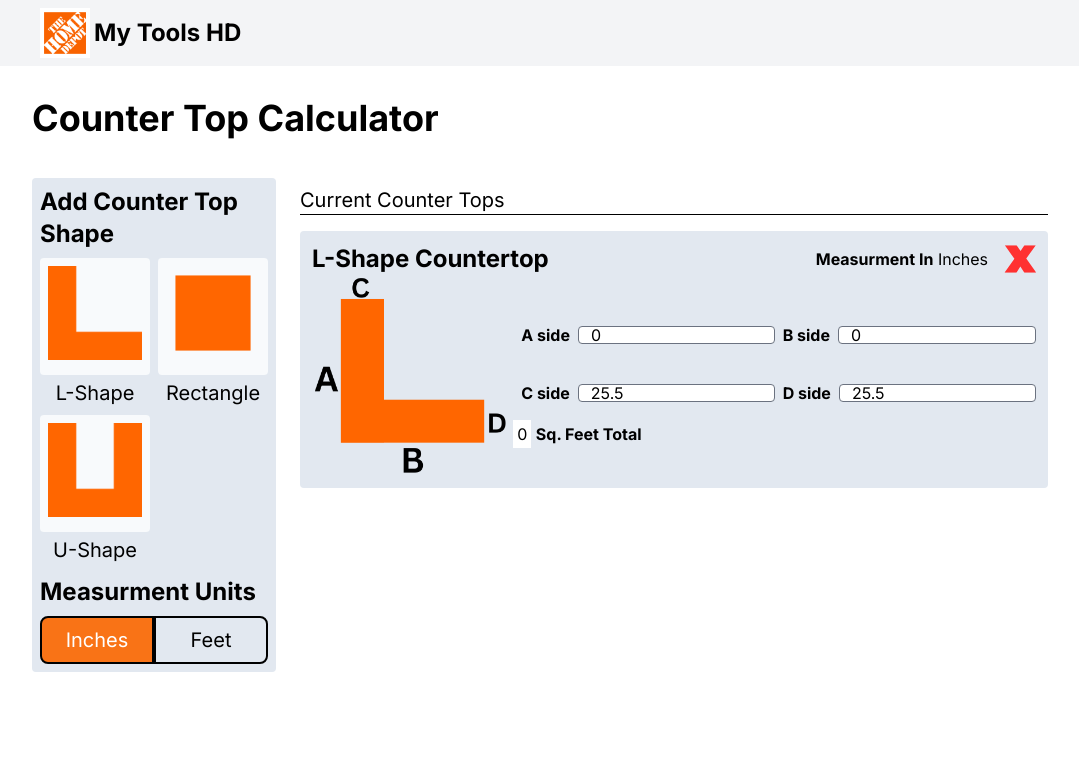
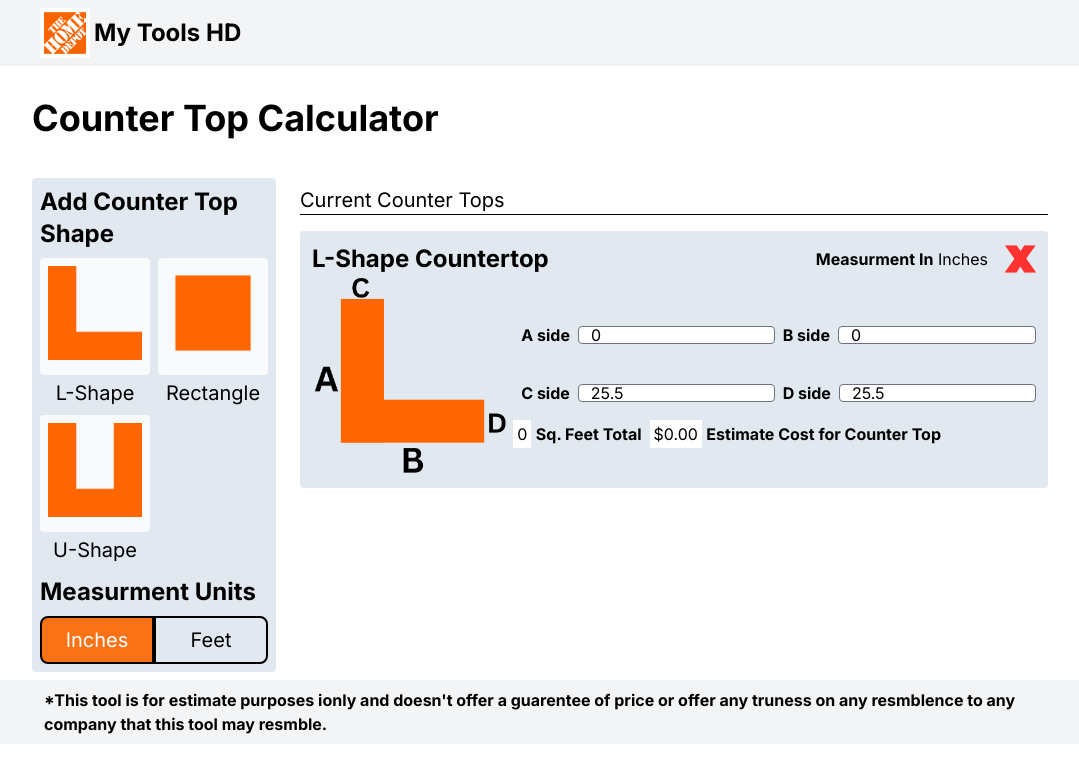
Before and after one commit to Jhemming93/hd7062, a Next.js app: page / in a window 1280 px wide. Both pictures are taken after a click on the button 191 px from the left and 313 px from the top of the page. Shown: the top 772 px of the page, without its empty margins (96-1175 px from the left). Built offline with nearby package versions, Linux system fonts and the light colour scheme.

Commit message:
Updated conversion

```diff
--- /dev/null
+++ b/app/components/Footer.js
@@ -0,0 +1,15 @@
+export default function Footer() {
+  return (
+    <footer className="bg-gray-100">
+      <div className="flex sm:container mx-auto" style={{ maxWidth: 1024 }}>
+        <div className="flex p-2">
+          <p className="pl-1 self-center text-lrg font-bold" id="disclaimer">
+            *This tool is for estimate purposes ionly and doesn't offer a
+            guarentee of price or offer any truness on any resmblence to any
+            company that this tool may resmble.{" "}
+          </p>
+        </div>
+      </div>
+    </footer>
+  );
+}
--- a/app/components/countertoplist/counterItem.js
+++ b/app/components/countertoplist/counterItem.js
@@ -3,11 +3,13 @@ import SideInput from "./parts/sideInput";
 import LetteredImage from "./parts/letteredImage";
 import { MyFunctions } from "@/app/MyFunctions";
 import TotalSqFeet from "./parts/totalSqFeet";
-import { useEffect, useState } from "react";
+import { useContext, useEffect, useState } from "react";
 
 export default function CounterItem({ type, letters, postid }) {
   const [newList, setNewList] = useState(letters);
-  // console.log(letters);
+  const [currentMearsurment, setCurrentMeasurement] = useState("Inches");
+  const myFunctions = useContext(MyFunctions);
+  const measurment = myFunctions[2];
 
   const handleValueChange = (i, num) => {
     const objectIndex = newList.findIndex((obj) => obj.name === i);
@@ -16,7 +18,7 @@ export default function CounterItem({ type, letters, postid }) {
       if (index === objectIndex) {
         // console.log("changed");
         return {
-          name: item.name,
+          ...item,
           value: Number(num),
         };
       } else {
@@ -27,6 +29,36 @@ export default function CounterItem({ type, letters, postid }) {
     setNewList(updatedList);
   };
 
+  const valueConversion = () => {
+    const convert = newList.map((item) => {
+      let value = item.value;
+      let convertNumber = 0;
+      if (currentMearsurment === "Inches") {
+        convertNumber = value / 12;
+      } else {
+        convertNumber = value * 12;
+      }
+
+      let trimNumber = (Math.round(convertNumber * 100) / 100).toFixed(2);
+
+      return {
+        ...item,
+        value: Number(trimNumber),
+      };
+    });
+    console.log(measurment);
+    console.log(currentMearsurment);
+    if (currentMearsurment != measurment) {
+      setCurrentMeasurement(measurment);
+      setNewList(convert);
+    } else {
+      return;
+    }
+  };
+  useEffect(() => {
+    valueConversion();
+  }, [measurment]);
+  console.log(newList);
   return (
     <>
       <MyFunctions.Consumer>
@@ -53,13 +85,11 @@ export default function CounterItem({ type, letters, postid }) {
                       <div className="grid grid-cols-1 sm:grid-cols-2">
                         {newList.map((item, index) => (
                           <SideInput
-                            measurment={value[2]}
                             side={item.name}
                             key={index}
                             postid={postid}
                             value={item.value}
                             handleValueChange={handleValueChange}
-                            stand={item.stand}
                           />
                         ))}
                       </div>
--- a/app/components/countertoplist/parts/sideInput.js
+++ b/app/components/countertoplist/parts/sideInput.js
@@ -14,6 +14,9 @@ export default function SideInput({ side, postid, handleValueChange, value }) {
       handleValueChange(side, myValue);
     }
   }, [myValue]);
+  useEffect(() => {
+    setMyValue(value);
+  }, [value]);
 
   return (
     <div className="flex items-center">
--- a/app/components/countertoplist/parts/totalSqFeet.js
+++ b/app/components/countertoplist/parts/totalSqFeet.js
@@ -3,6 +3,7 @@ import { useEffect, useState } from "react";
 export default function TotalSqFeet(props) {
   const sideList = props.theInches;
   const [feet, setFeet] = useState("0");
+  const [cost, setCost] = useState("0.00");
   const measurment = props.measurment;
 
   let A = "";
@@ -54,14 +55,18 @@ export default function TotalSqFeet(props) {
         return sum;
       }
     };
-    console.log(measurment);
+
     const sum = findSum();
 
     if (measurment === "Inches") {
       let feet = convertToFeet(sum);
       return feet;
     } else {
-      return Math.ceil(sum);
+      if (Math.ceil(sum) < 0) {
+        return 0;
+      } else {
+        return Math.ceil(sum);
+      }
     }
   };
 
@@ -79,11 +84,15 @@ export default function TotalSqFeet(props) {
   }, [sideList]);
 
   return (
-    <div>
+    <div className="flex">
       <p>
         <span className="border-1 bg-white p-1">{feet}</span>{" "}
         <span className="font-bold">Sq. Feet Total</span>
       </p>
+      <p className="pl-2">
+        <span className="border-1 bg-white p-1">${cost}</span>{" "}
+        <span className="font-bold">Estimate Cost for Counter Top</span>
+      </p>
     </div>
   );
 }
--- a/app/layout.js
+++ b/app/layout.js
@@ -2,6 +2,7 @@ import { Inter } from "next/font/google";
 import "./globals.css";
 
 import Header from "./components/header";
+import Footer from "./components/Footer";
 
 const inter = Inter({ subsets: ["latin"] });
 
@@ -14,8 +15,11 @@ export default function RootLayout({ children }) {
   return (
     <html lang="en">
       <body className={inter.className}>
-        <Header />
-        {children}
+        <div className="h-screen">
+          <Header />
+          {children}
+          <Footer />
+        </div>
       </body>
     </html>
   );
--- a/app/page.js
+++ b/app/page.js
@@ -12,6 +12,7 @@ const counterTopList = [];
 const Home = () => {
   const [list, setList] = useState(counterTopList);
   const [measurment, setMeasurment] = useState("Inches");
+  const [cost, setCost] = useState(0);
   const [id, setId] = useState(0);
   const addCounterTopToList = (event) => {
     event.preventDefault();
@@ -51,7 +52,7 @@ const Home = () => {
   return (
     <main>
       <MyFunctions.Provider
-        value={[removeCounterTop, setMeasurment, measurment]}
+        value={[removeCounterTop, setMeasurment, measurment, cost]}
       >
         <div className="lg:mx-auto mx-2" style={{ maxWidth: 1024 }}>
           <h2 className="py-8 text-4xl font-bold">Counter Top Calculator</h2>
```
Also changed, not shown: app/components/countertoplist/parts/icons/u-lettered.png.
